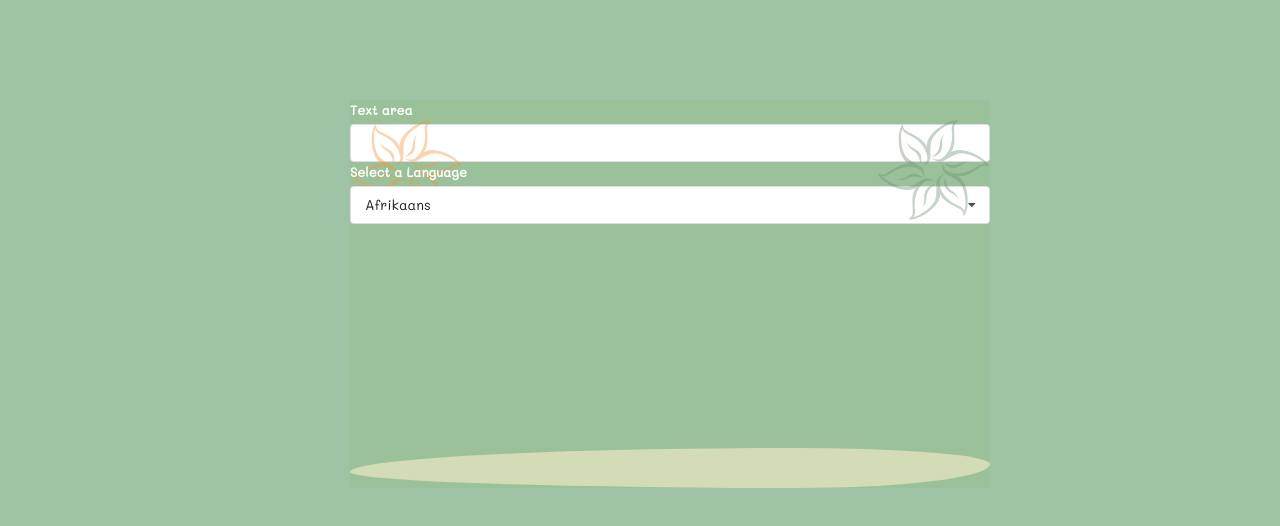
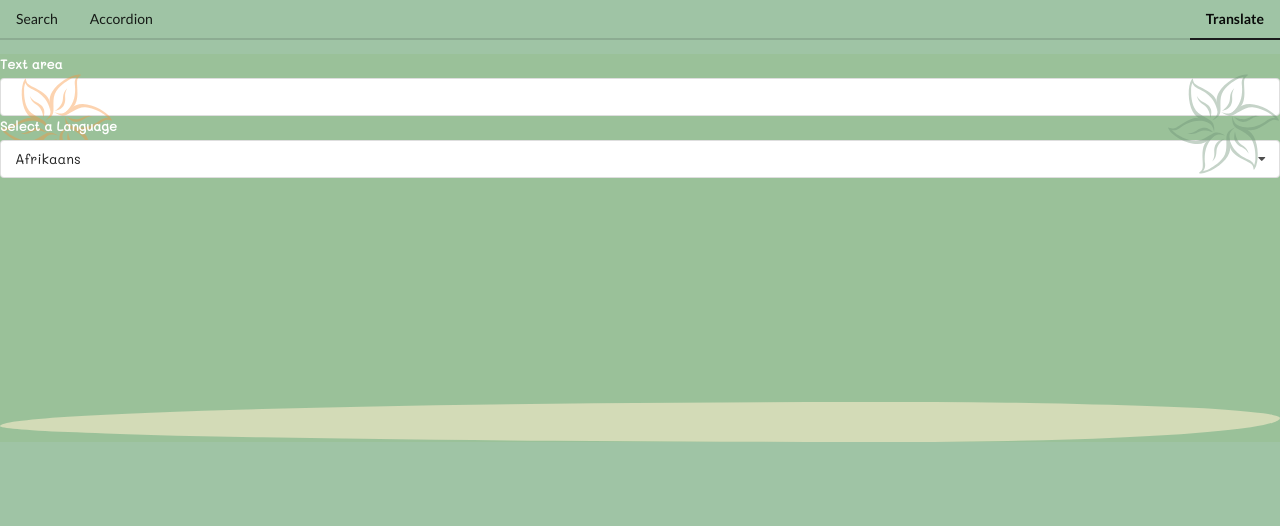
Before and after one commit to meleks-61/widget_App, a React (Create React App) app: page / in a window 1280 px wide. Shown: the top 526 px of the page. Built offline with nearby package versions, Linux system fonts and the light colour scheme; no server answers.

Commit message:
Router-dom added

```diff
--- a/package.json
+++ b/package.json
@@ -9,6 +9,7 @@
     "axios": "^0.27.2",
     "react": "^18.2.0",
     "react-dom": "^18.2.0",
+    "react-router-dom": "^6.3.0",
     "react-scripts": "5.0.1",
     "web-vitals": "^2.1.4"
   },
--- a/src/App.js
+++ b/src/App.js
@@ -1,47 +1,60 @@
-
-import './App.css';
-import { useState } from 'react';
-import Accordion from './components/Accordion';
-import Dropdown from './components/Dropdown';
-import Search from './components/Search';
-import Translate from './components/Translate';
+import "./App.css";
+import { useState } from "react";
+import Accordion from "./components/Accordion";
+import Dropdown from "./components/Dropdown";
+import Search from "./components/Search";
+import Translate from "./components/Translate";
+import { BrowserRouter, Routes,Route } from "react-router-dom";
+import Navbar from "./components/Navbar";
 
 function App() {
-//Acordion
-  const data=[
-    {title:'What is React',
-    content:'React is a front end javascript framework'},
-    {title:'Why use React',
-     content:'React is a favorite JS library among engineers'},
-    {title:'How do you use React',
-  content:'You use React by creating components'}
-  ]
-//Dropdown
-  const dropData=[
+  //Acordion
+  const data = [
     {
-      label:"Red Color",
-      value:"red"
+      title: "What is React",
+      content: "React is a front end javascript framework",
     },
     {
-      label:"Green Color",
-      value:"green"
+      title: "Why use React",
+      content: "React is a favorite JS library among engineers",
     },
     {
-      label:"Yellow Color",
-      value:"yellow"
-    }
-  ]
- const[select,setSelect]= useState(dropData[0])
-
-
+      title: "How do you use React",
+      content: "You use React by creating components",
+    },
+  ];
+  //Dropdown
+  const dropData = [
+    {
+      label: "Red Color",
+      value: "red",
+    },
+    {
+      label: "Green Color",
+      value: "green",
+    },
+    {
+      label: "Yellow Color",
+      value: "yellow",
+    },
+  ];
+  const [select, setSelect] = useState(dropData[0]);
 
   return (
-    <div className="App container">
-      {/* <Accordion data={data}/> */}
-      {/* <Search/> */}
-      {/* <Dropdown label="Select a Color" options={dropData} select={select} setSelect={setSelect}/> */}
-<Translate label="Text area"/>
+    <div className="App">
+      <BrowserRouter>
+        <Navbar/>
+        <Routes>
+          <Route path="/" exact element={<Translate  label="Text area"/>}/>
+          <Route path="/search"  element={<Search/>}/>
+          <Route path="/accordion"  element={<Accordion data={data}/>}/>
+          {/* <Accordion data={data}/> */}
+          {/* <Search/> */}
+          {/* <Dropdown label="Select a Color" options={dropData} select={select} setSelect={setSelect}/> */}
+          {/* <Translate label="Text area"/> */}
+        </Routes>
 
+      </BrowserRouter>
     </div>
   );
 }
--- /dev/null
+++ b/src/components/Navbar.js
@@ -0,0 +1,22 @@
+import { Link} from "react-router-dom";
+
+const Navbar =  ()=>{
+    return(
+        <div className="ui secondary pointing menu">
+
+  <Link to="/search" className="item">
+  Search
+  </Link>
+  <Link to="/accordion" className="item">
+   Accordion
+  </Link>
+  <div className="right menu">
+    <Link to="/" className="ui active item">
+      Translate
+    </Link>
+  </div>
+</div>
+
+    )
+}
+export default Navbar;
```
Also changed, not shown: 1 other file (tests, documents, lock files or other folders).
